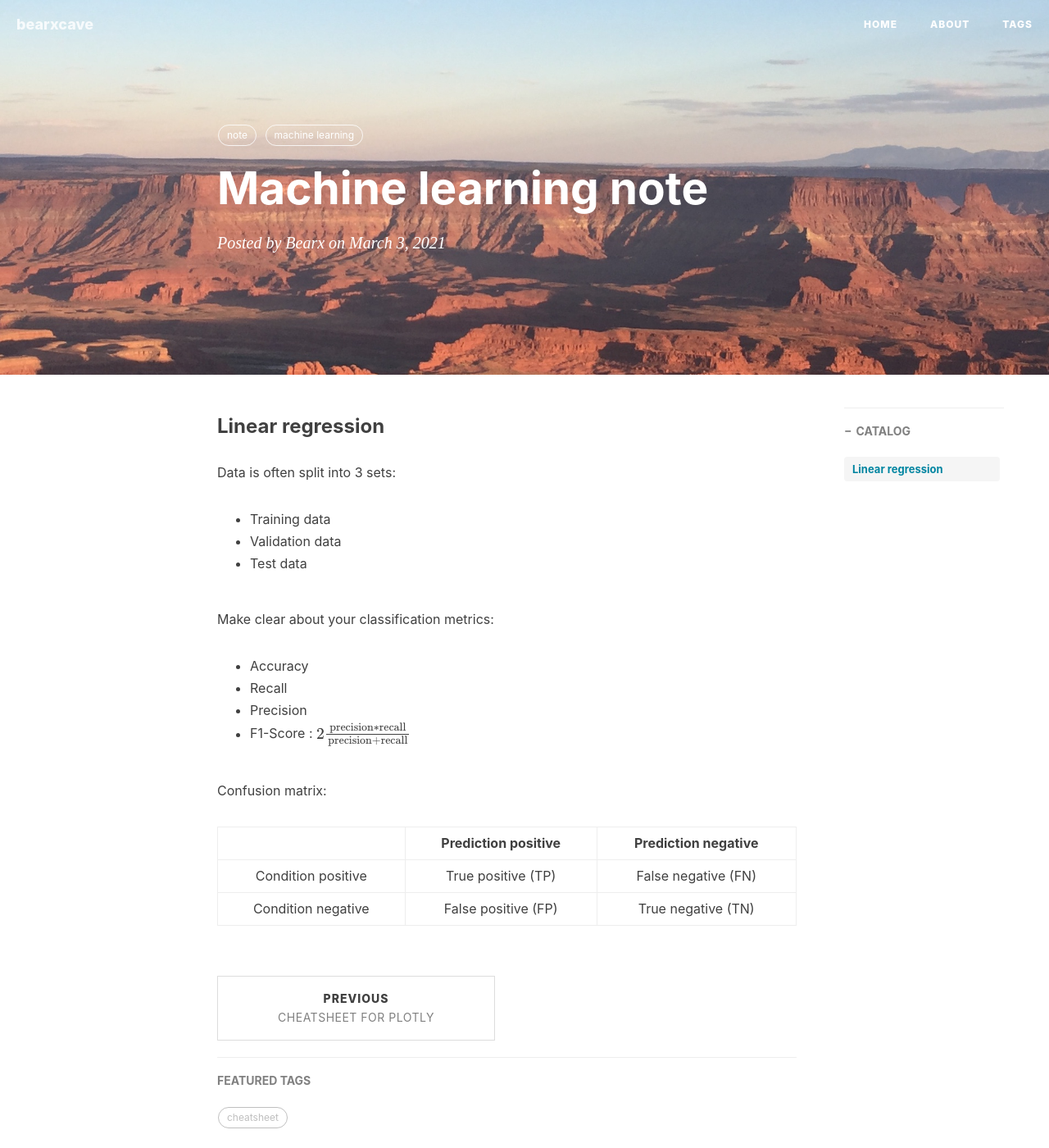
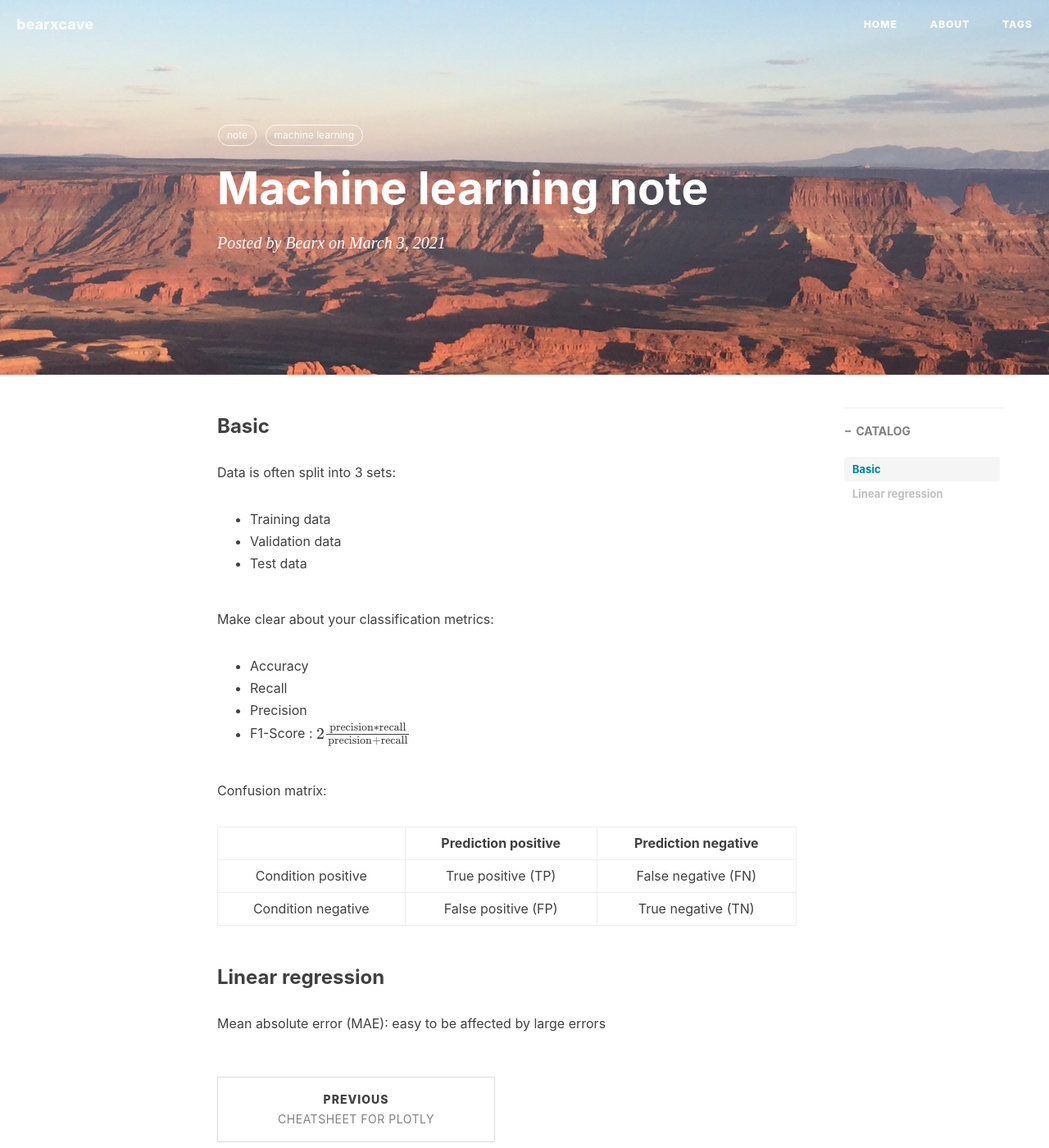
Before and after one commit to Bearxcave/Bearxcave.github.io, a Jekyll site: the page built from _posts/2021-03-03-cheatsheet-machine-learning-bootcamp-note.md, in a window 1280 px wide and 1400 px high. Shown: the whole window at 82% size. Built offline with Jekyll 4.4.1, drawn with Linux system fonts in a browser that asks for light colours; nearby versions of some CDN libraries; formulas are drawn with MathJax 3; comment, search, counter and statistics services are not loaded.

Commit message:
Update 2021-03-03-cheatsheet-machine-learning-bootcamp-note.md

```diff
--- a/_posts/2021-03-03-cheatsheet-machine-learning-bootcamp-note.md
+++ b/_posts/2021-03-03-cheatsheet-machine-learning-bootcamp-note.md
@@ -10,7 +10,7 @@ tags:
     - machine learning
 ---
 
-### Linear regression
+### Basic
 
 Data is often split into 3 sets:
 
@@ -31,3 +31,7 @@ Confusion matrix:
 |:------------------:|:-------------------:|:-------------------:|
 | Condition positive | True positive (TP)  | False negative (FN) |
 | Condition negative | False positive (FP) | True negative (TN)  |
+
+### Linear regression
+
+Mean absolute error (MAE): easy to be affected by large errors
```
